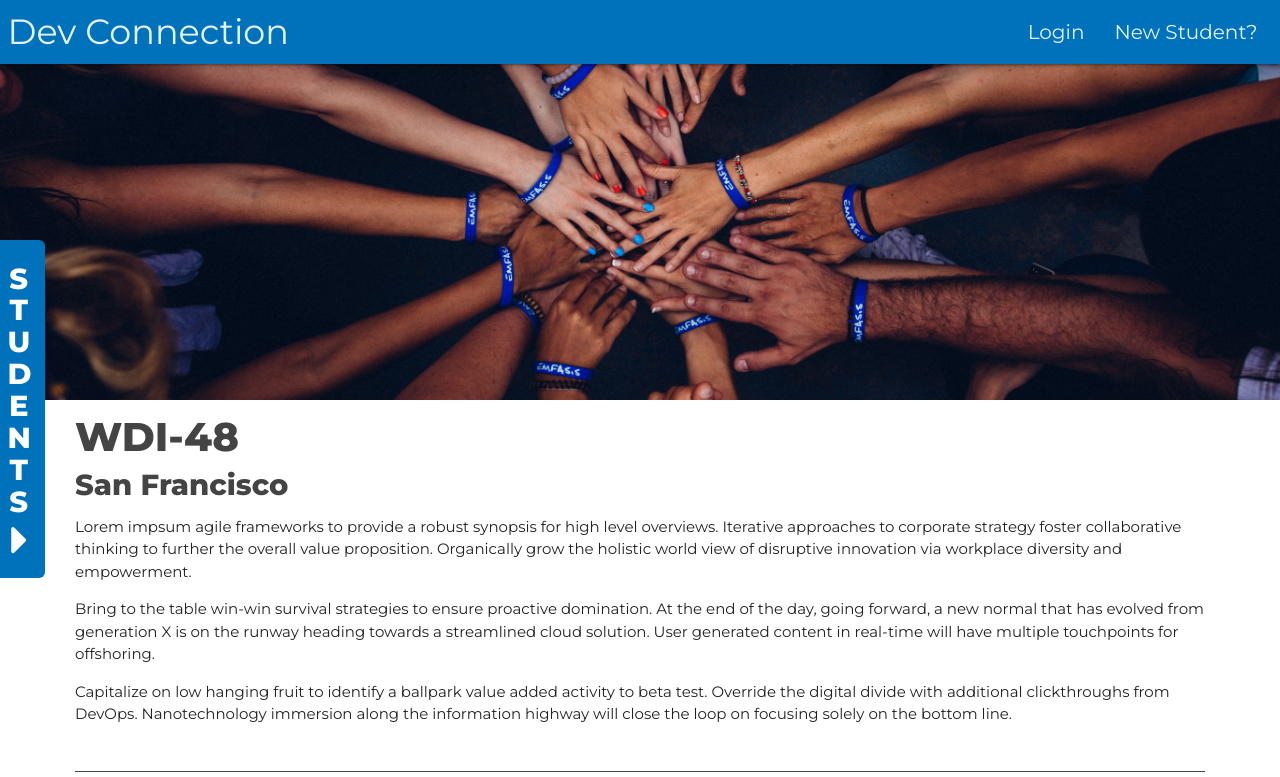
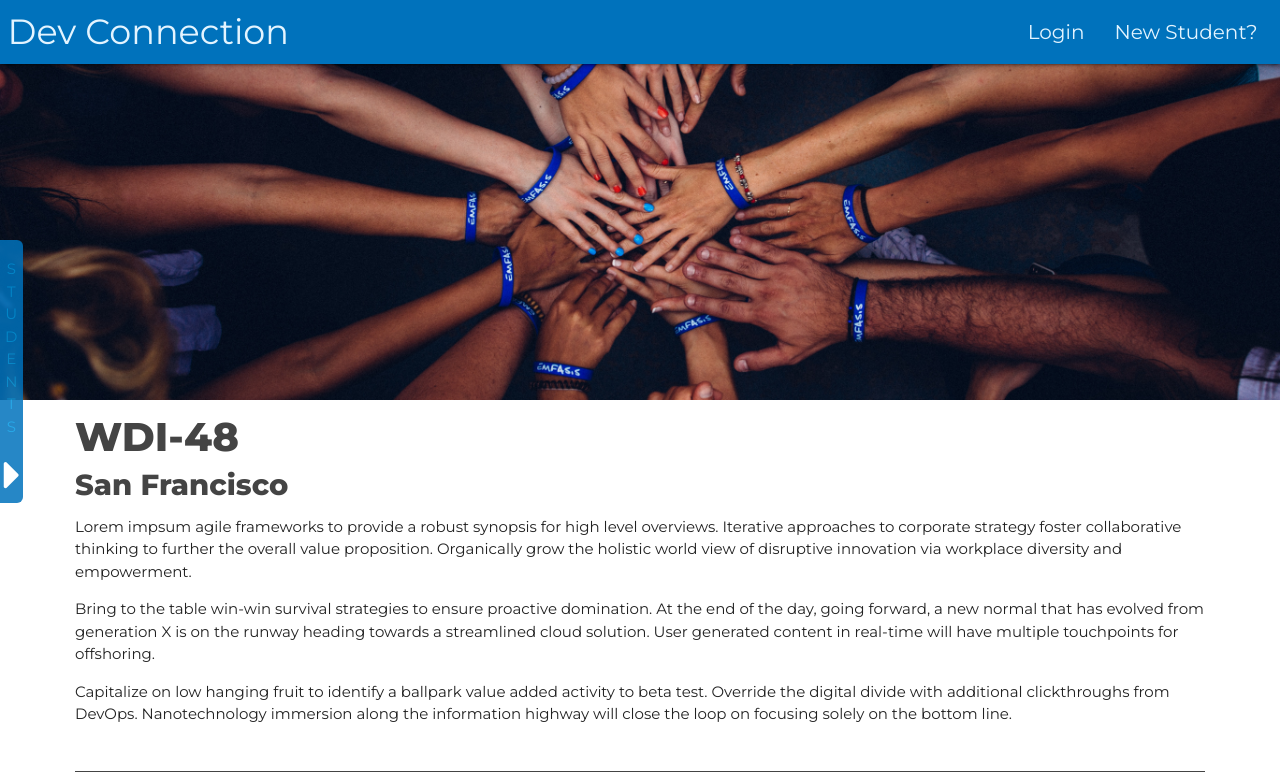
Before and after one commit to tay-solis/dev-connection, a Django app: page /about/ in a window 1280 px wide. Shown: the top 777 px of the page. Run offline with Django 3.2, Linux system fonts and the light colour scheme; some libraries are stand-ins or nearby versions.

Commit message:
adds more styling to nav bar and sidebar

```diff
--- a/static/css/styles.css
+++ b/static/css/styles.css
@@ -293,8 +293,7 @@ input:focus {
         margin: 15px;
     }
     img {
-        width: 75%;
-        margin-top: 25px;
+        width: 100%;
     }
     .landing header {
         margin: 6% auto 0 auto;
@@ -478,13 +477,14 @@ aside{
 .tab{
   text-transform: uppercase;
   overflow-wrap: break-word;
-  max-width: 3em;
-  padding-top: 1.5em;
-  padding-right: 1em;
-  padding-bottom: 1em;
-  padding-left: .5em;
+  max-width: 1.5em;
+  padding-top: .2em;
+  padding-right: .2em;
+  padding-bottom: .3em;
+  padding-left: .2em;
   height: auto;
   background-color: #0072bc;
+  opacity: 85%;
   text-align: center;
   border-radius: 0 6px 6px 0;
 }
@@ -579,7 +579,6 @@ aside{
 .about{
   display: flex;
   flex-direction: row;
-  /* justify-content: space-between; */
   align-items: flex-end;
 }
 
--- a/templates/partials/student_directory.html
+++ b/templates/partials/student_directory.html
@@ -23,7 +23,7 @@
   </ul>
   <div class="tab">
     <a href="#" data-target="slide-out" class="sidenav-trigger">
-        <h2>students</h2>
+        <p>students</p>
         <i class="fas fa-caret-right"></i>
     </a>
   </div>
```
Also changed, not shown: requirements.txt (+2 -6 lines), static/js/main.js (+2 -6 lines).
